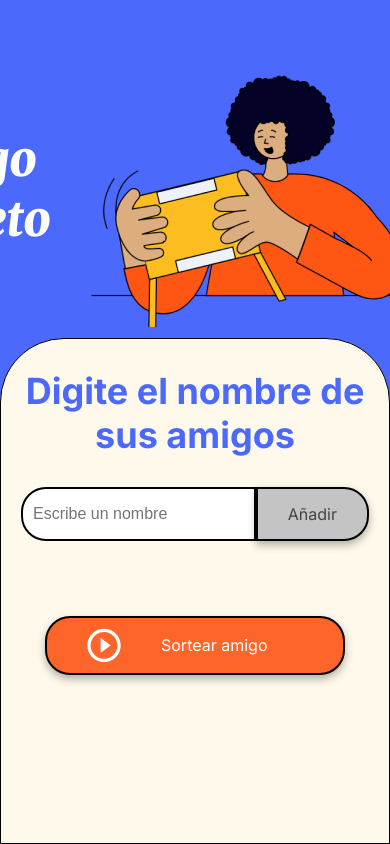
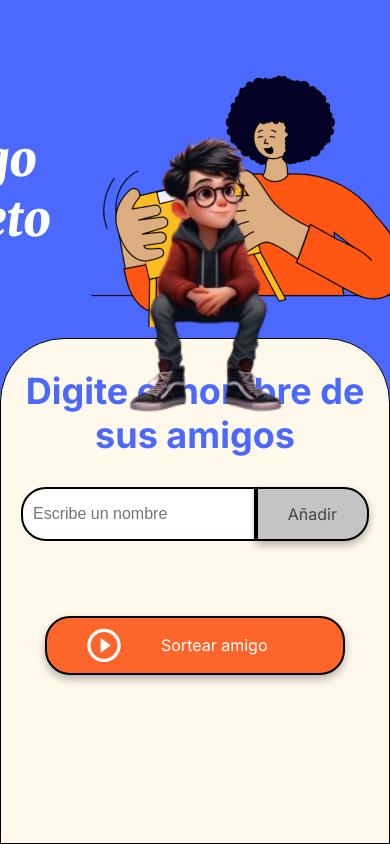
Before and after one commit to wilsonayalapoma/challenge-amigo-secreto, a plain HTML site: page index.html in a window 390 px wide. Shown: the top 844 px of the page. Drawn offline with Linux system fonts and the light colour scheme.

Commit message:
cambie el codigo para poner mi sello propio de mi caricatura en el proyecto y tambien le puse un responsivo simple para que la imagen se quede en el mismo lugar

```diff
--- a/index.html
+++ b/index.html
@@ -15,6 +15,7 @@
         <header class="header-banner">
             <h1 class="main-title">Amigo Secreto</h1>
             <img src="assets/amigo-secreto.png" alt="Imagen representativa de amigo secreto">
+            <img src="assets/personaje sin fondo.png" alt="Imagen logo wap">
         </header>
 
         <section class="input-section">
--- a/style.css
+++ b/style.css
@@ -193,3 +193,25 @@ ul {
     margin-bottom: 8px;
     box-shadow: 0 2px 4px rgba(0, 0, 0, 0.1);
 }
+
+.header-banner {
+    flex: 40%;
+    display: flex;
+    justify-content: center;
+    align-items: center;
+    padding: 40px 0 0;
+    position: relative; /* Necesario si usas position:absolute en la imagen */
+}
+/* Estilo para la imagen que quieres mover */
+.header-banner img[alt="Imagen logo wap"] {
+    width: 444px; /* Ajusta el tamaño */
+    position: absolute;
+    left: 20px;  /* Distancia desde la derecha */
+    top: 18px;    /* Distancia desde arriba */
+}
+@media (max-width: 768px) {
+    .logo-wap {
+        width: 60px;
+        right: 10px;
+    }
+}
```
Also changed, not shown: assets/personaje sin fondo.png (added).
